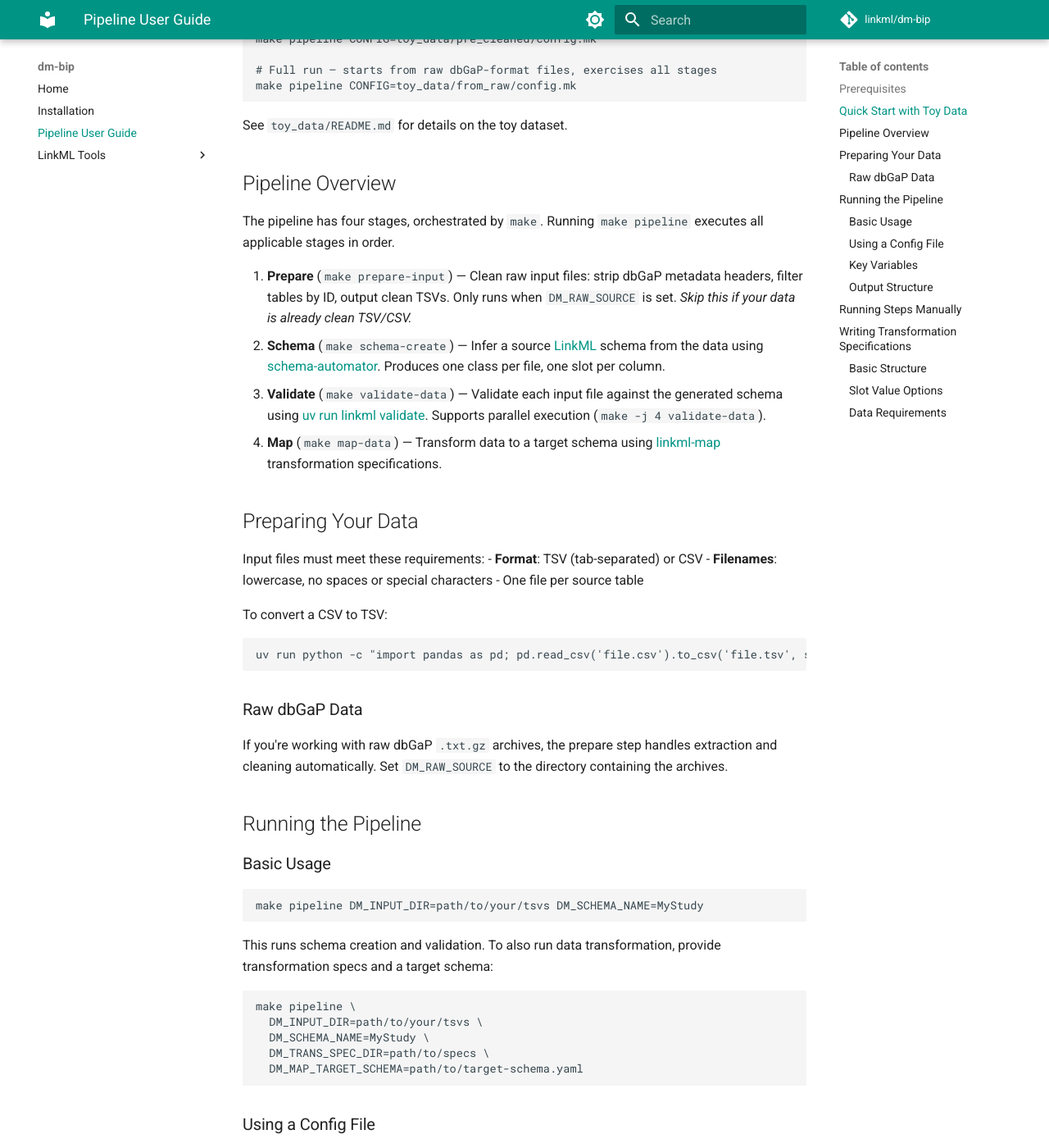
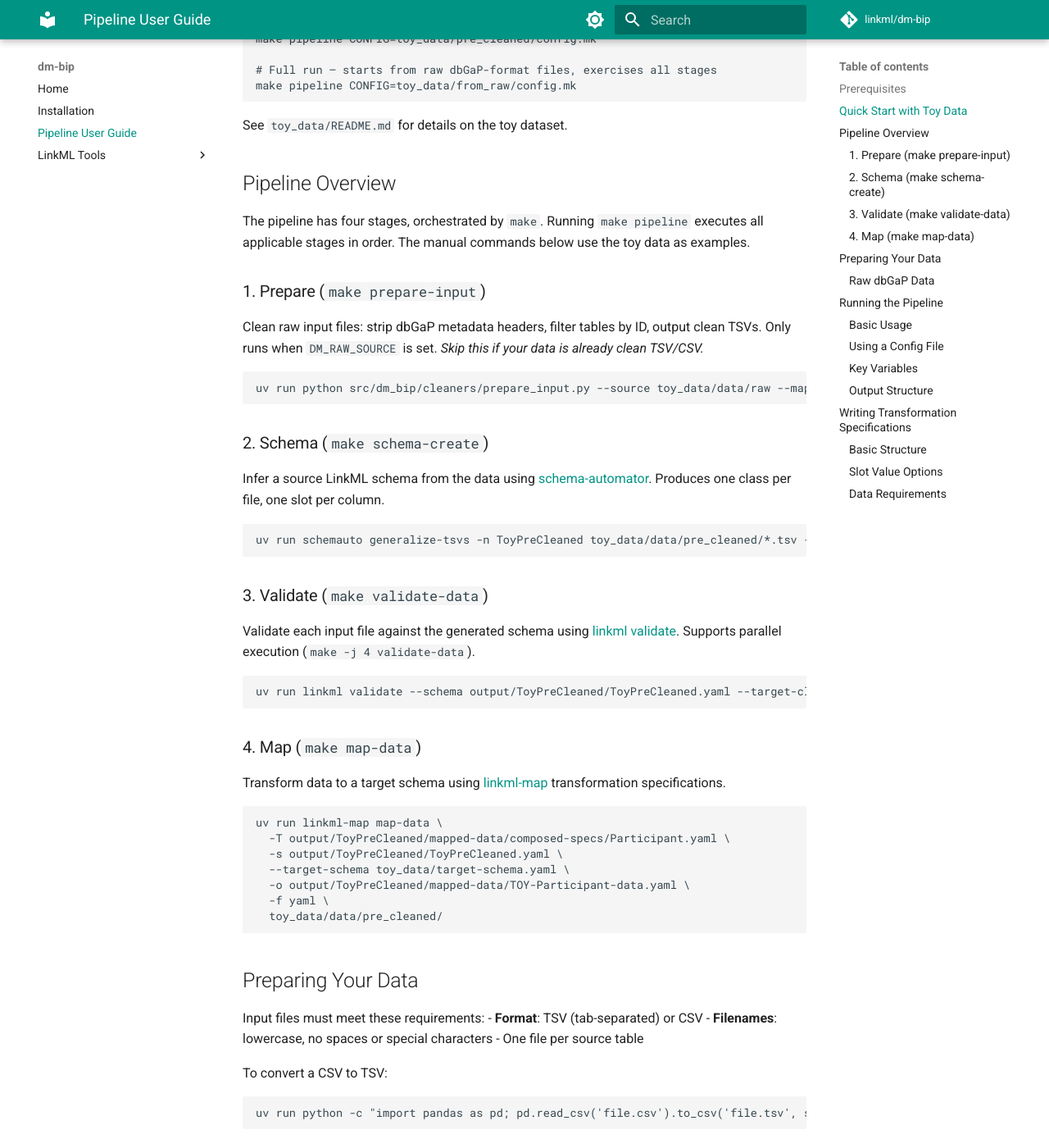
Before and after one commit to linkml/dm-bip, an MkDocs documentation site: the page built from docs/pipeline_user_docs.md, in a window 1280 px wide and 1400 px high, scrolled down 539 px. Shown: the whole window at 82% size. Built offline with MkDocs 1.6.1 and Material for MkDocs 9.7.7, drawn with Linux system fonts in a browser that asks for light colours; comment, search, counter and statistics services are not loaded; some of the changed text lies outside the part shown.

Commit message:
Move manual CLI examples inline under each pipeline step
Easier to read with the command right next to the step description
rather than in a separate section.

````diff
--- a/docs/pipeline_user_docs.md
+++ b/docs/pipeline_user_docs.md
@@ -24,12 +24,45 @@ See `toy_data/README.md` for details on the toy dataset.
 
 ## Pipeline Overview
 
-The pipeline has four stages, orchestrated by `make`. Running `make pipeline` executes all applicable stages in order.
+The pipeline has four stages, orchestrated by `make`. Running `make pipeline` executes all applicable stages in order. The manual commands below use the toy data as examples.
 
-1. **Prepare** (`make prepare-input`) — Clean raw input files: strip dbGaP metadata headers, filter tables by ID, output clean TSVs. Only runs when `DM_RAW_SOURCE` is set. *Skip this if your data is already clean TSV/CSV.*
-2. **Schema** (`make schema-create`) — Infer a source [LinkML](https://linkml.io/linkml/) schema from the data using [schema-automator](https://linkml.io/schema-automator/). Produces one class per file, one slot per column.
-3. **Validate** (`make validate-data`) — Validate each input file against the generated schema using [uv run linkml validate](https://linkml.io/linkml/). Supports parallel execution (`make -j 4 validate-data`).
-4. **Map** (`make map-data`) — Transform data to a target schema using [linkml-map](https://linkml.io/linkml-map/) transformation specifications.
+### 1. Prepare (`make prepare-input`)
+
+Clean raw input files: strip dbGaP metadata headers, filter tables by ID, output clean TSVs. Only runs when `DM_RAW_SOURCE` is set. *Skip this if your data is already clean TSV/CSV.*
+
+```bash
+uv run python src/dm_bip/cleaners/prepare_input.py --source toy_data/data/raw --mapping toy_data/from_raw/specs --output output/ToyRaw/prepared
+```
+
+### 2. Schema (`make schema-create`)
+
+Infer a source LinkML schema from the data using [schema-automator](https://linkml.io/schema-automator/). Produces one class per file, one slot per column.
+
+```bash
+uv run schemauto generalize-tsvs -n ToyPreCleaned toy_data/data/pre_cleaned/*.tsv -o output/ToyPreCleaned/ToyPreCleaned.yaml
+```
+
+### 3. Validate (`make validate-data`)
+
+Validate each input file against the generated schema using [linkml validate](https://linkml.io/linkml/). Supports parallel execution (`make -j 4 validate-data`).
+
+```bash
+uv run linkml validate --schema output/ToyPreCleaned/ToyPreCleaned.yaml --target-class subject toy_data/data/pre_cleaned/subject.tsv
+```
+
+### 4. Map (`make map-data`)
+
+Transform data to a target schema using [linkml-map](https://linkml.io/linkml-map/) transformation specifications.
+
+```bash
+uv run linkml-map map-data \
+  -T output/ToyPreCleaned/mapped-data/composed-specs/Participant.yaml \
+  -s output/ToyPreCleaned/ToyPreCleaned.yaml \
+  --target-schema toy_data/target-schema.yaml \
+  -o output/ToyPreCleaned/mapped-data/TOY-Participant-data.yaml \
+  -f yaml \
+  toy_data/data/pre_cleaned/
+```
 
 ## Preparing Your Data
 
@@ -104,36 +137,6 @@ output/MyStudy/
 └── mapped-data/                    # Transformed output files
 ```
 
-## Running Steps Manually
-
-Each pipeline step can be run directly using the underlying CLI tool. These examples use the toy data:
-
-**Prepare** — clean raw dbGaP files ([prepare_input.py](https://github.com/linkml/dm-bip/blob/main/src/dm_bip/cleaners/prepare_input.py)):
-```bash
-uv run python src/dm_bip/cleaners/prepare_input.py --source toy_data/data/raw --mapping toy_data/from_raw/specs --output output/ToyRaw/prepared
-```
-
-**Schema** — infer schema from data ([schema-automator](https://linkml.io/schema-automator/)):
-```bash
-uv run schemauto generalize-tsvs -n ToyPreCleaned toy_data/data/pre_cleaned/*.tsv -o output/ToyPreCleaned/ToyPreCleaned.yaml
-```
-
-**Validate** — validate a single file against the schema ([linkml](https://linkml.io/linkml/)):
-```bash
-uv run linkml validate --schema output/ToyPreCleaned/ToyPreCleaned.yaml --target-class subject toy_data/data/pre_cleaned/subject.tsv
-```
-
-**Map** — transform data for one entity ([linkml-map](https://linkml.io/linkml-map/)):
-```bash
-uv run linkml-map map-data \
-  -T output/ToyPreCleaned/mapped-data/composed-specs/Participant.yaml \
-  -s output/ToyPreCleaned/ToyPreCleaned.yaml \
-  --target-schema toy_data/target-schema.yaml \
-  -o output/ToyPreCleaned/mapped-data/TOY-Participant-data.yaml \
-  -f yaml \
-  toy_data/data/pre_cleaned/
-```
-
 ## Writing Transformation Specifications
 
 Transformation specs are YAML files that tell [linkml-map](https://linkml.io/linkml-map/) how to map source data to a target schema. Create one spec file per target class.
````
